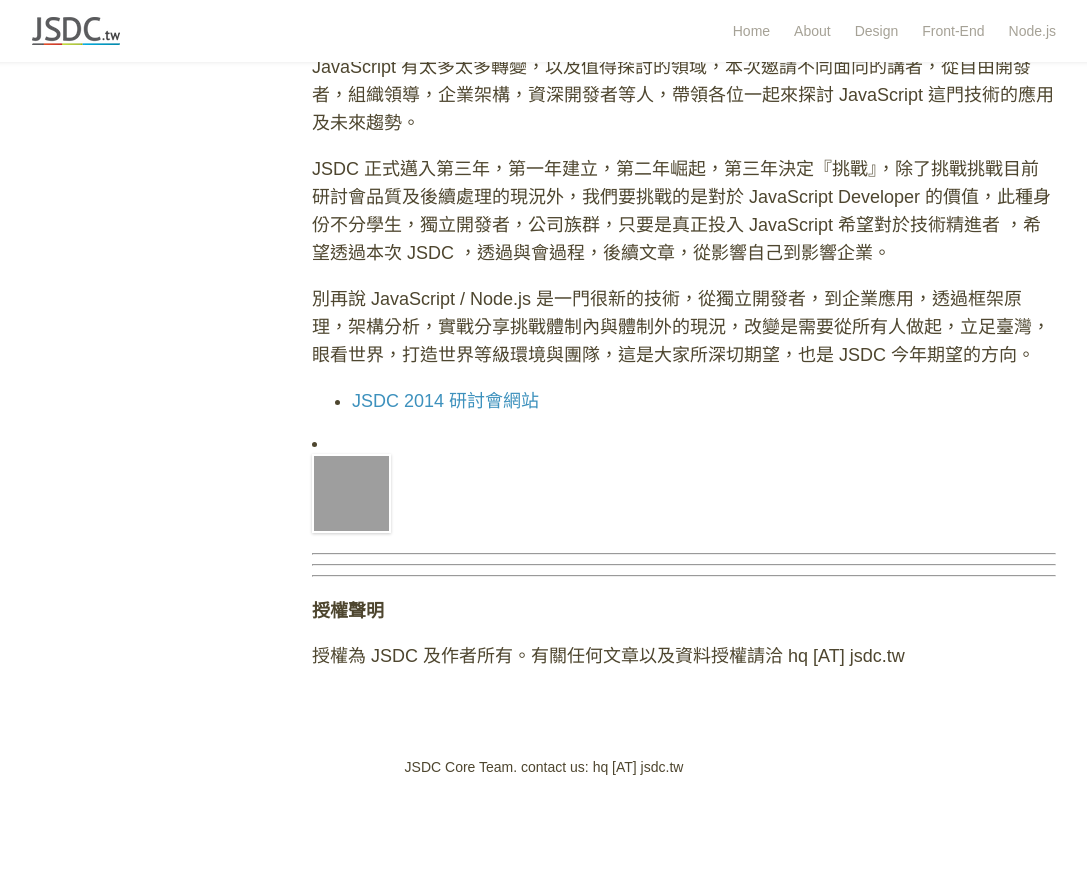
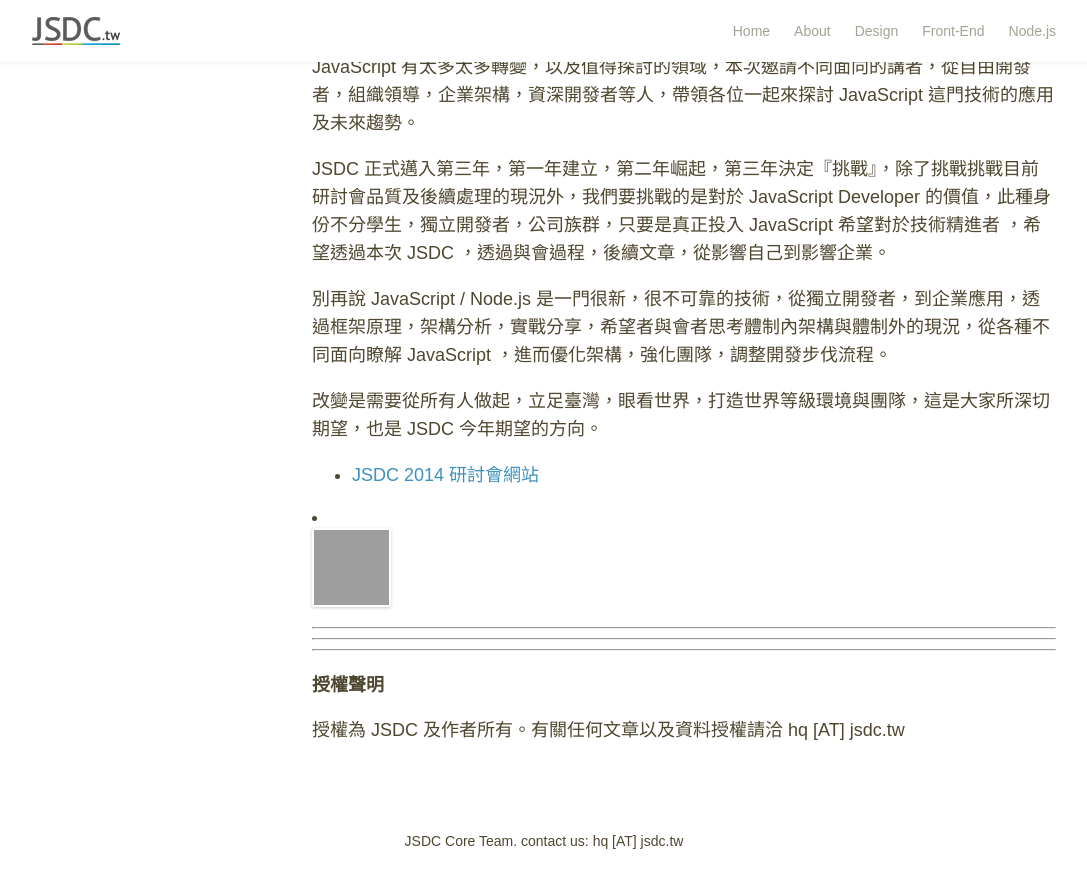
Before and after one commit to jsdc-core/blog.jsdc.tw, a Jekyll site: the page built from _posts/2014-08-14-announcement.md, in a window 1280 px wide and 900 px high, scrolled down 1680 px. Shown: the top 888 px of the window, without its empty margins (96-1183 px from the left). Built offline with Jekyll 4.4.1, drawn with Linux system fonts in a browser that asks for light colours; comment, search, counter and statistics services are not loaded; before the commit the page ends 2506 px from its top, so only the background shows below that; grey boxes are pictures that could not be loaded.

Commit message:
update for announcement

```diff
--- a/_posts/2014-08-14-announcement.md
+++ b/_posts/2014-08-14-announcement.md
@@ -47,6 +47,8 @@
 
 JSDC 正式邁入第三年，第一年建立，第二年崛起，第三年決定『挑戰』，除了挑戰挑戰目前研討會品質及後續處理的現況外，我們要挑戰的是對於 JavaScript Developer 的價值，此種身份不分學生，獨立開發者，公司族群，只要是真正投入 JavaScript 希望對於技術精進者 ，希望透過本次 JSDC ，透過與會過程，後續文章，從影響自己到影響企業。
 
-別再說 JavaScript / Node.js 是一門很新的技術，從獨立開發者，到企業應用，透過框架原理，架構分析，實戰分享挑戰體制內與體制外的現況，改變是需要從所有人做起，立足臺灣，眼看世界，打造世界等級環境與團隊，這是大家所深切期望，也是 JSDC 今年期望的方向。
+別再說 JavaScript / Node.js 是一門很新，很不可靠的技術，從獨立開發者，到企業應用，透過框架原理，架構分析，實戰分享，希望者與會者思考體制內架構與體制外的現況，從各種不同面向瞭解 JavaScript ，進而優化架構，強化團隊，調整開發步伐流程。
+
+改變是需要從所有人做起，立足臺灣，眼看世界，打造世界等級環境與團隊，這是大家所深切期望，也是 JSDC 今年期望的方向。
 
  * [JSDC 2014 研討會網站](2014.jsdc.tw)
```
